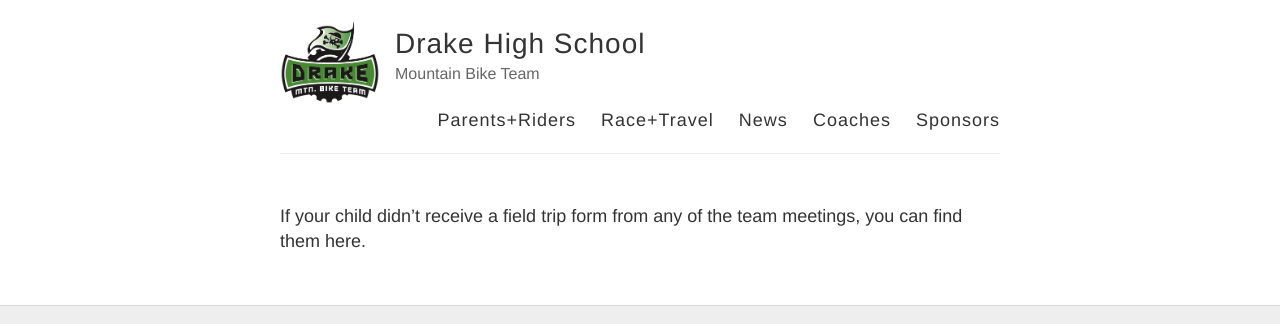
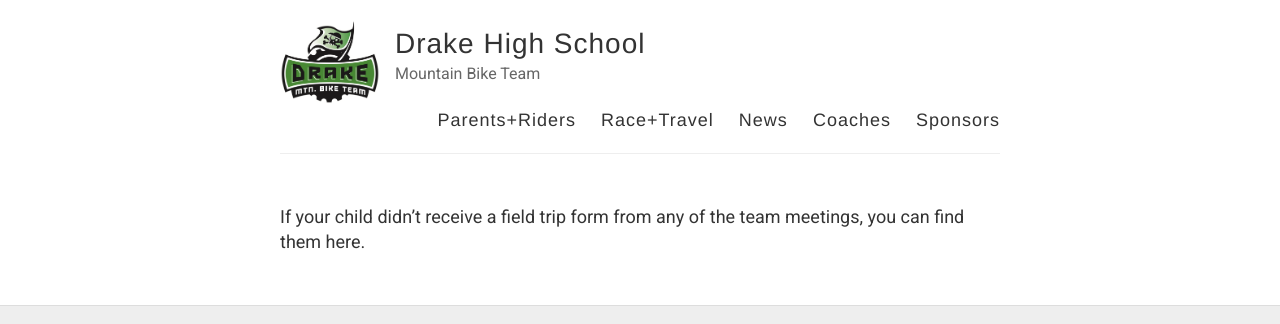
Before and after one commit to pwerba/drakeMTB, a Jekyll site: the page built from fieldtripforms.md, in a window 1280 px wide. Shown: the top 324 px of the page. Built offline with Jekyll 4.4.1, drawn with Linux system fonts in a browser that asks for light colours; Markdown is read by kramdown in place of the engine named in the settings.

Commit message:
Move calendar, add Roboto to layouts and scss

```diff
--- a/_layouts/default.html
+++ b/_layouts/default.html
@@ -11,6 +11,7 @@
 
     <link rel="stylesheet" type="text/css" href="{{ site.baseurl }}/style.css" />
     <link rel="alternate" type="application/rss+xml" title="{{ site.name }} - {{ site.description }}" href="{{ site.baseurl }}/feed.xml" />
+    <link href='https://fonts.googleapis.com/css?family=Roboto' rel='stylesheet' type='text/css'>
 
     <!-- Created with Jekyll Now - http://github.com/barryclark/jekyll-now -->
   </head>
--- a/_layouts/page.html
+++ b/_layouts/page.html
@@ -3,6 +3,7 @@
 ---
 
 <article class="page">
+  <link href='https://fonts.googleapis.com/css?family=Roboto' rel='stylesheet' type='text/css'>
 
   <h1>{{ page.title }}</h1>
 
--- a/_layouts/post.html
+++ b/_layouts/post.html
@@ -2,6 +2,7 @@
 layout: default
 ---
 
+<link href='https://fonts.googleapis.com/css?family=Roboto' rel='stylesheet' type='text/css'>
 <article class="post">
   <h1>{{ page.title }}</h1>
 
--- a/style.scss
+++ b/style.scss
@@ -66,6 +66,7 @@
 
 p {
   margin: 15px 0;
+  font-family: 'Roboto', sans-serif;
 }
 
 a {
```
Also changed, not shown: index.html (+15 -16 lines).
